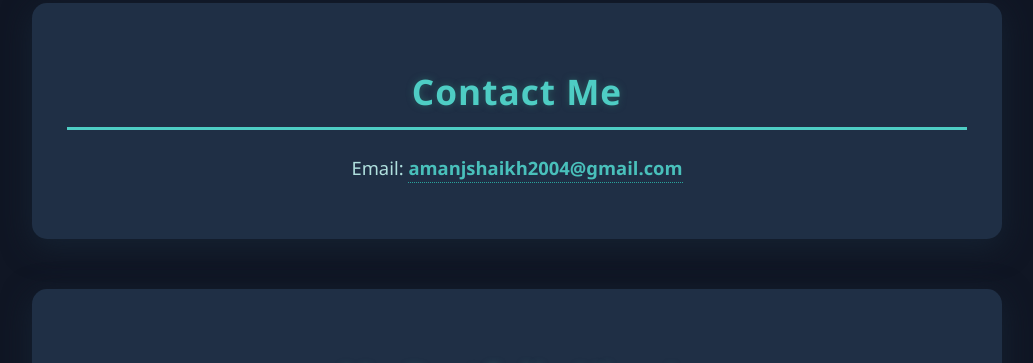
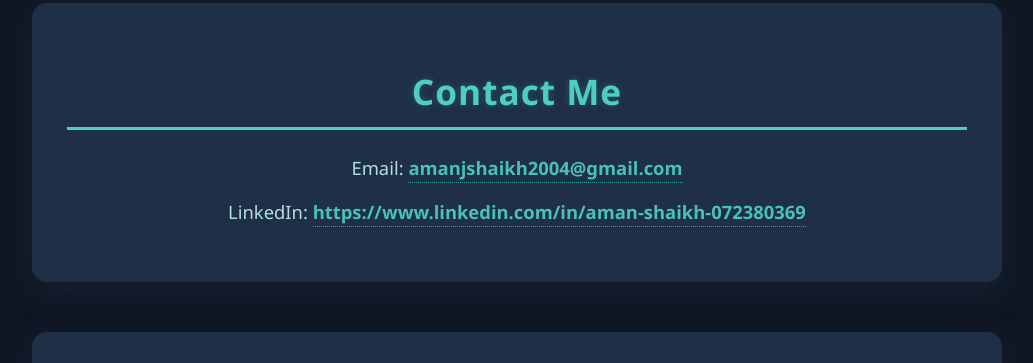
Before and after one commit to amanshaikhhh/My-Portfolio, a plain HTML site: page index.html in a window 1280 px wide. Shown: the part 2773-3136 px from the top of the page, without its empty margins (123-1156 px from the left). Drawn offline with Linux system fonts and the light colour scheme; files whose address does not match are found by name.

Commit message:
Add files via upload

```diff
--- a/index.html
+++ b/index.html
@@ -349,6 +349,7 @@
   <h2>Contact Me</h2>
   <div class="contact-info">
     <p>Email: <a href="mailto:amanjshaikh2004@gmail.com">amanjshaikh2004@gmail.com</a></p>
+     <p>LinkedIn: <a href="https://linkedin.com/in/aman-shaikh-072380369" target="_blank" rel="noopener">https://www.linkedin.com/in/aman-shaikh-072380369</a></p>
 
   </div>
 </section>
```
